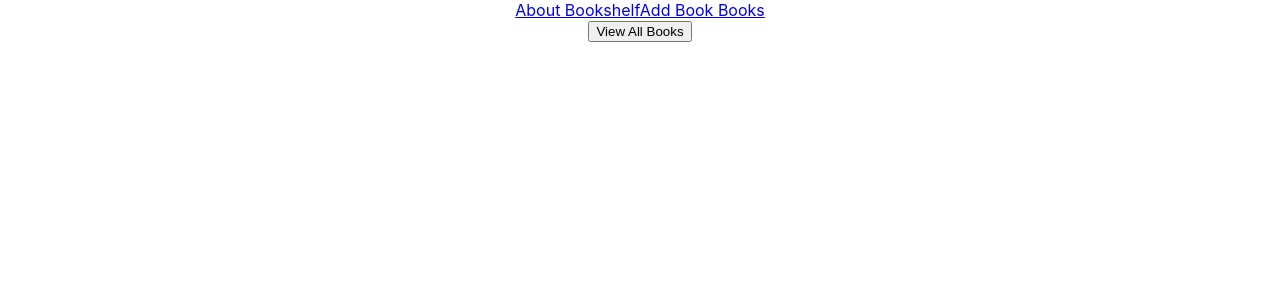
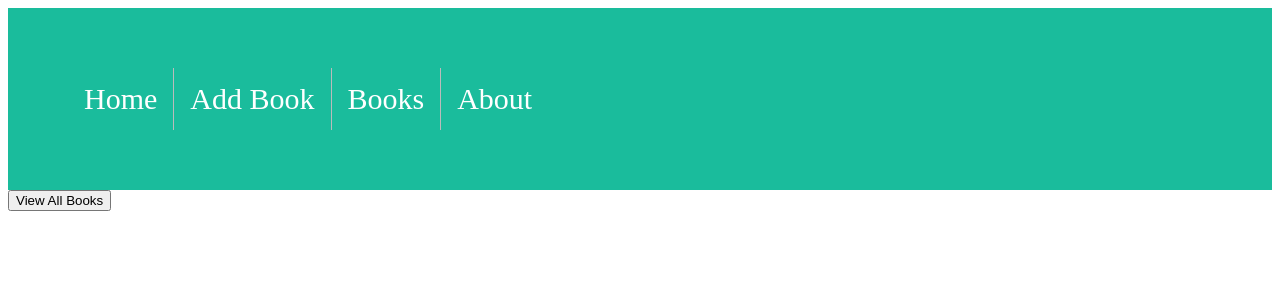
Before and after one commit to greensharpie/BookShelf, a React (Create React App) app in the folder client/: page / in a window 1280 px wide. Shown: the top 300 px of the page. Built offline with nearby package versions, Linux system fonts and the light colour scheme; the HTML template or start-up script is replaced by a standard one.

Commit message:
css styling to books page

```diff
--- a/client/src/App.css
+++ b/client/src/App.css
@@ -1,4 +1,4 @@
-.App {
+/* .App {
   text-align: center;
 }
 
@@ -35,4 +35,92 @@
   to {
     transform: rotate(360deg);
   }
+} */
+
+.header {
+  padding: 60px;
+  text-align: center;
+  background: #1abc9c;
+  color: white;
+  font-size: 30px
 }
+
+/* a {
+  display: block;
+  padding: 8px;
+  background-color: #151414;
+  color: white;
+}
+li{
+  display: inline;
+  float: left;
+
+}
+ul{
+  background-color: #dddddd;
+} */
+
+ul {
+  list-style-type: none;
+  margin: 0;
+  padding: 0;
+  overflow: hidden;
+  width: 100%;
+  position: sticky;
+  top: 0;
+}
+
+li {
+  float: left;
+  border-right: 1px solid #bbb;
+}
+
+li a {
+  display: block;
+  color: white;
+  text-align: center;
+  padding: 14px 16px;
+  text-decoration: none;
+}
+
+li a:hover {
+  background-color: #111;
+}
+li:last-child {
+  border-right: none;
+}
+.active {
+  background-color: #2e745a;
+}
+
+.bookContainer{
+  /* display: inline-flex; */
+  align-items: center;
+  justify-content: center
+}
+
+img {
+  max-width: 100%;
+  padding-left: 100px;
+  height: auto;
+  vertical-align: middle;
+}
+
+.bookImage {
+  flex-basis: 10%;
+  align-items: center;
+
+}
+
+.bookText {
+  font-size: 20px;
+  padding-left: 100px;
+}
+
+.bookSomething {
+  display: inline-flex;
+  /* justify-content: space-between;
+  align-items: center;
+  align-content: center;
+  align-self: flex-start; */
+}
--- a/client/src/components/Book.jsx
+++ b/client/src/components/Book.jsx
@@ -1,4 +1,3 @@
-// import React from 'react'
 import axios from 'axios'
 import { Link } from 'react-router-dom'
 import { BASE_URL } from '../globals'
@@ -14,13 +13,19 @@ const Book = (props) => {
   }
   return (
     <div className='bookContainer'>
+      <div className='bookImage'>
       <img src={image} alt={name} />
+      </div>
+      <div className='bookText'>
       <article>By {author} </article>
       <h3>{name}</h3>
       <p>{description}</p>
-      <h2>{rating}</h2>
+      <h2>Rating: {rating}</h2>
+      {/* </div>
+      <div className='bookButtons'> */}
       <Link to = {`/books/${_id}`}><button>Update</button></Link>
       <button onClick={deleteBook}>Delete</button>
+      </div>
     </div>
   )
 }
--- a/client/src/components/Books.jsx
+++ b/client/src/components/Books.jsx
@@ -3,12 +3,8 @@ import { BASE_URL } from '../globals'
 import axios from 'axios'
 import { useState, useEffect } from 'react'
 import Book from '../components/Book'
-// import { useParams } from 'react-router-dom'
 
-
-const Books = () => {
-
-  // const { id } = useParams()
+  const Books = () => {
 
   const [book, setBooks] = useState()
 
@@ -23,14 +19,13 @@ const Books = () => {
       }
     }
     showBook()
-    console.log(book)
     }, [])
 
 
   return (
     <><div className='booksContainer'>All Books</div><ul>
       {book && book.map((book, i) => (
-        <div className='book' key= {i}>
+        <div className='bookSomething' key= {i}>
           <Book book= {book} />
         </div>
       ))}
--- a/client/src/components/Header.jsx
+++ b/client/src/components/Header.jsx
@@ -4,9 +4,12 @@ const Header = () => {
   return (
     <div className="header">
       <nav className="headerLinks">
-      <Link to = {'/about'}>About Bookshelf</Link>
-        <Link to = {'/add'}>Add Book </Link>
-        <Link to = {'/books'}>Books</Link>
+        <ul>
+        <li> <Link to = {'/'}>Home</Link> </li>
+        <li> <Link to = {'/add'}>Add Book </Link> </li>
+        <li> <Link to = {'/books'}>Books</Link> </li>
+        <li> <Link to = {'/about'}>About</Link> </li>
+        </ul>
       </nav>
     </div>
   )
--- a/client/src/index.css
+++ b/client/src/index.css
@@ -1,4 +1,4 @@
-body {
+/* body {
   margin: 0;
   font-family: -apple-system, BlinkMacSystemFont, 'Segoe UI', 'Roboto', 'Oxygen',
     'Ubuntu', 'Cantarell', 'Fira Sans', 'Droid Sans', 'Helvetica Neue',
@@ -10,4 +10,4 @@ body {
 code {
   font-family: source-code-pro, Menlo, Monaco, Consolas, 'Courier New',
     monospace;
-}
+} */
```
Also changed, not shown: 1 other file (tests, documents, lock files or other folders).
